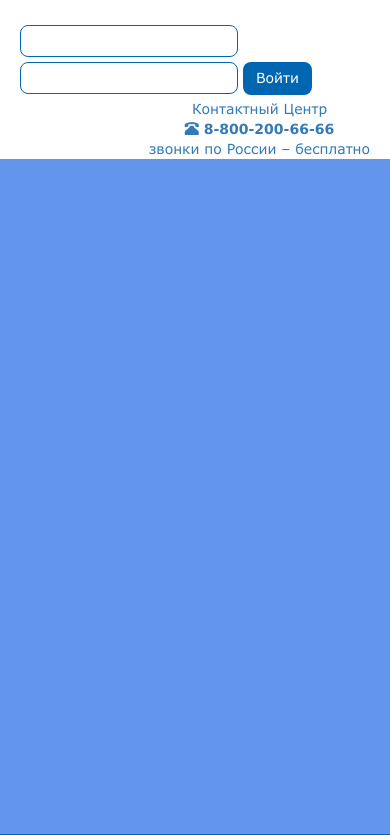
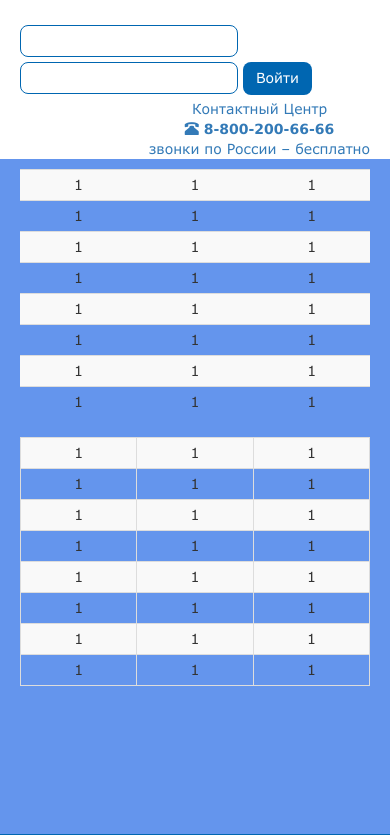
Before and after one commit to Fogmart/biletur-ng, a PHP site: template frontend/views/avia/index.php in a window 390 px wide. Shown: the part 283-1118 px from the top of the page. Run offline with PHP 8.4, Linux system fonts and the light colour scheme; the template is opened without the code that fills it, so the values that code supplies are empty; style sheets or scripts are compiled from the project's sources; some libraries are stand-ins or nearby versions.

Commit message:
модуль SEO

```diff
--- a/common/config/main.php
+++ b/common/config/main.php
@@ -76,6 +76,7 @@ return [
 			'tour/*',
 			'gii/*',
 			'static-page/*',
+			'old-links/*'
 		],
 	],
 ];
--- a/frontend/controllers/AviaController.php
+++ b/frontend/controllers/AviaController.php
@@ -2,12 +2,13 @@
 namespace frontend\controllers;
 
 use common\components\FrontendController;
+use common\components\FrontendMenuController;
 
 /**
  *
  * @author  Исаков Владислав <visakov@biletur.ru>
  */
-class AviaController extends FrontendController {
+class AviaController extends FrontendMenuController {
 
 	const ACTION_INDEX = '';
 
--- a/frontend/controllers/ProfileController.php
+++ b/frontend/controllers/ProfileController.php
@@ -3,13 +3,14 @@
 namespace frontend\controllers;
 
 use common\components\FrontendController;
+use common\components\FrontendMenuController;
 use yii2mod\rbac\filters\AccessControl;
 
 /**
  *
  * @author  Исаков Владислав <visakov@biletur.ru>
  */
-class ProfileController extends FrontendController {
+class ProfileController extends FrontendMenuController {
 
 	const ACTION_INDEX = '';
 
--- a/frontend/controllers/StaticPageController.php
+++ b/frontend/controllers/StaticPageController.php
@@ -3,6 +3,7 @@
 namespace frontend\controllers;
 
 use common\components\FrontendController;
+use common\components\FrontendMenuController;
 use common\modules\pages\models\Page;
 use common\modules\seo\models\Seo;
 use Yii;
@@ -13,7 +14,7 @@ use yii\caching\TagDependency;
  *
  * @author  Исаков Владислав <visakov@biletur.ru>
  */
-class StaticPageController extends FrontendController {
+class StaticPageController extends FrontendMenuController {
 
 	/**
 	 * Отображение статической страницы
--- a/frontend/controllers/TourController.php
+++ b/frontend/controllers/TourController.php
@@ -2,12 +2,13 @@
 namespace frontend\controllers;
 
 use common\components\FrontendController;
+use common\components\FrontendMenuController;
 
 /**
  *
  * @author  Исаков Владислав <visakov@biletur.ru>
  */
-class TourController extends FrontendController {
+class TourController extends FrontendMenuController {
 
 	const ACTION_INDEX = '';
 
--- a/frontend/views/avia/index.php
+++ b/frontend/views/avia/index.php
@@ -2,3 +2,101 @@
 /**
  * @author Исаков Владислав <visakov@biletur.ru>
  */
+
+?>
+<div class="row">
+	<div class="col-xs-12">
+		<div class="block-panel">
+			<table class="table table-hover table-striped table-condensed colored-tbl">
+				<tr class="green-tr">
+					<td class="left-cell-green">1</td>
+					<td>1</td>
+					<td class="right-cell-green">1</td>
+				</tr>
+				<tr class="green-tr">
+					<td class="left-cell-green">1</td>
+					<td>1</td>
+					<td class="right-cell-green">1</td>
+				</tr>
+				<tr class="green-tr">
+					<td class="left-cell-green">1</td>
+					<td>1</td>
+					<td class="right-cell-green">1</td>
+				</tr>
+				<tr class="red-tr">
+					<td class="left-cell-red">1</td>
+					<td>1</td>
+					<td class="right-cell-red">1</td>
+				</tr>
+				<tr class="red-tr">
+					<td class="left-cell-red">1</td>
+					<td>1</td>
+					<td class="right-cell-red">1</td>
+				</tr>
+				<tr class="red-tr">
+					<td class="left-cell-red">1</td>
+					<td>1</td>
+					<td class="right-cell-red">1</td>
+				</tr>
+				<tr class="red-tr">
+					<td class="left-cell-red">1</td>
+					<td>1</td>
+					<td class="right-cell-red">1</td>
+				</tr>
+				<tr class="red-tr">
+					<td class="left-cell-red">1</td>
+					<td>1</td>
+					<td class="right-cell-red">1</td>
+				</tr>
+			</table>
+		</div>
+	</div>
+</div>
+<div class="row">
+	<div class="col-xs-12">
+		<div class="block-panel">
+			<table class="table table-hover table-striped table-bordered table-condensed colored-tbl">
+				<tr class="green-tr">
+					<td class="left-cell-green">1</td>
+					<td>1</td>
+					<td class="right-cell-green">1</td>
+				</tr>
+				<tr class="green-tr">
+					<td class="left-cell-green">1</td>
+					<td>1</td>
+					<td class="right-cell-green">1</td>
+				</tr>
+				<tr class="green-tr">
+					<td class="left-cell-green">1</td>
+					<td>1</td>
+					<td class="right-cell-green">1</td>
+				</tr>
+				<tr class="red-tr">
+					<td class="left-cell-red">1</td>
+					<td>1</td>
+					<td class="right-cell-red">1</td>
+				</tr>
+				<tr class="red-tr">
+					<td class="left-cell-red">1</td>
+					<td>1</td>
+					<td class="right-cell-red">1</td>
+				</tr>
+				<tr class="red-tr">
+					<td class="left-cell-red">1</td>
+					<td>1</td>
+					<td class="right-cell-red">1</td>
+				</tr>
+				<tr class="red-tr">
+					<td class="left-cell-red">1</td>
+					<td>1</td>
+					<td class="right-cell-red">1</td>
+				</tr>
+				<tr class="red-tr">
+					<td class="left-cell-red">1</td>
+					<td>1</td>
+					<td class="right-cell-red">1</td>
+				</tr>
+			</table>
+		</div>
+	</div>
+</div>
--- a/frontend/views/layouts/_footer.php
+++ b/frontend/views/layouts/_footer.php
@@ -7,7 +7,7 @@ use frontend\controllers\SiteController;
         <div class="row">
             <div class="col-md-3">
                 <ul class="list-unstyled">
-                    <li><a href="#">О компании</a></li>
+                    <li><a href="/about/">О компании</a></li>
                     <li><a href="#">Корпоративное обслуживание</a></li>
                     <li><a href="#">Партнерам</a></li>
                     <li><a href="#">Новости</a></li>
```
Also changed, not shown: frontend/assets/src/sass/biletur.scss (+26 -5 lines), frontend/config/main.php (+10 -7 lines), frontend/controllers/OldLinksController.php (added, +32 -0 lines), frontend/views/layouts/common.php (+21 -3 lines), frontend/views/static-page/static.php (+8 -2 lines).
